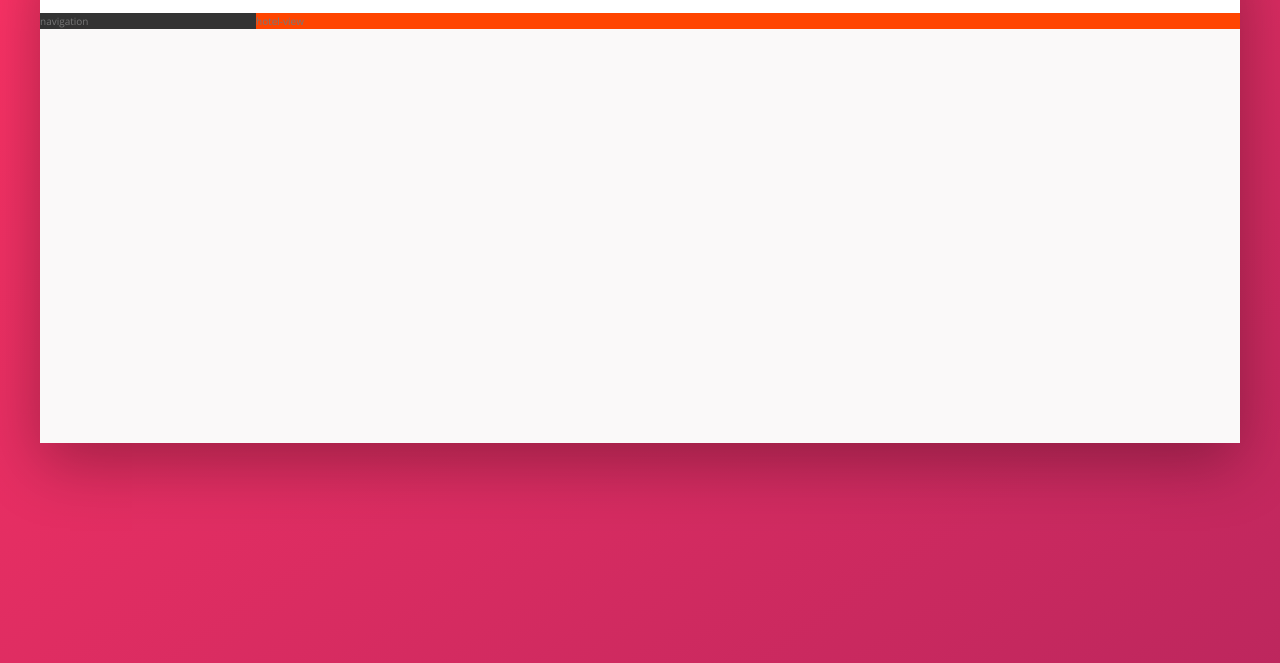
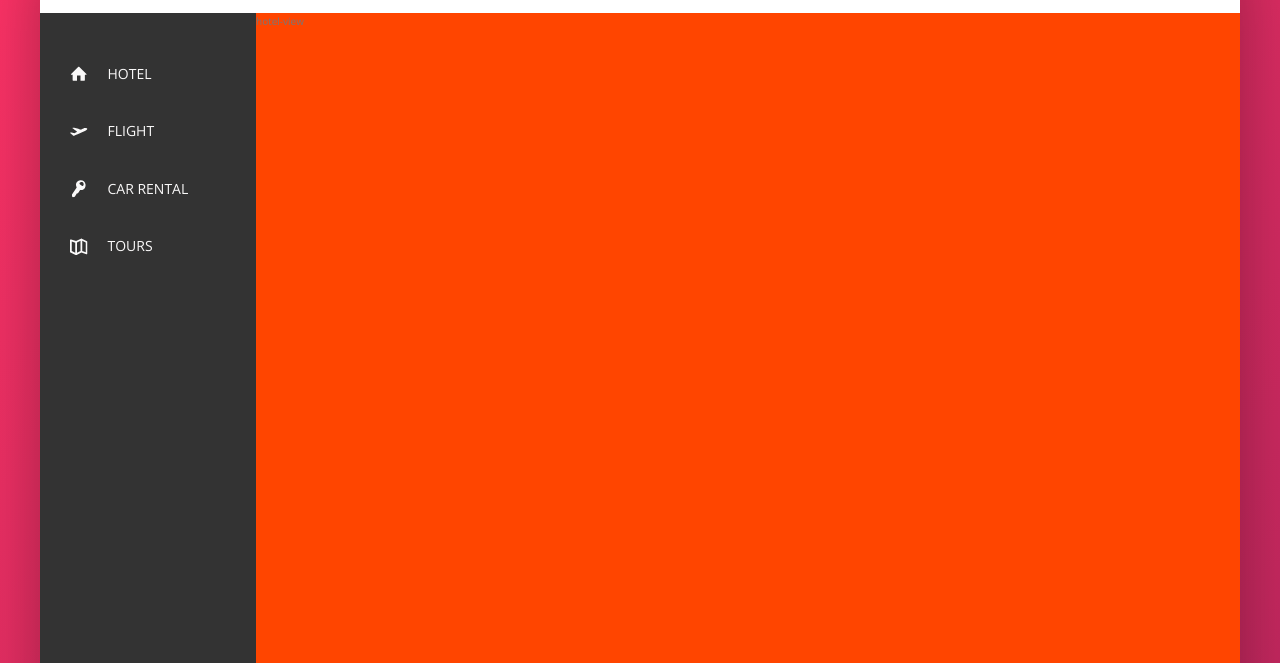
Before and after one commit to Arsalan-Ab/flex-project, a website: page index.html in a window 1280 px wide. Shown: the part 137-800 px from the top of the page. Drawn offline with nearby package versions, Linux system fonts and the light colour scheme.

Commit message:
finish styling sidebar

```diff
--- a/index.html
+++ b/index.html
@@ -52,7 +52,47 @@
 
         <div class="content">
             <nav class="sidebar">
-                navigation
+                <ul class="side-nav">
+                    <li class="side-nav__item">
+                        <a href="#" class="side-nav__link">
+                            <svg class="side-nav__icon">
+                                <use xlink:href="img/sprite.svg#icon-home"></use>
+                            </svg>
+                            <span>Hotel</span>
+                        </a>
+                    </li>
+
+                    <li class="side-nav__item">
+                        <a href="#" class="side-nav__link">
+                            <svg class="side-nav__icon">
+                                <use xlink:href="img/sprite.svg#icon-aircraft-take-off"></use>
+                            </svg>
+                            <span>Flight</span>
+                        </a>
+                    </li>
+
+                    <li class="side-nav__item">
+                        <a href="#" class="side-nav__link">
+                            <svg class="side-nav__icon">
+                                <use xlink:href="img/sprite.svg#icon-key"></use>
+                            </svg>
+                            <span>Car Rental</span>
+                        </a>
+                    </li>
+
+                    <li class="side-nav__item">
+                        <a href="#" class="side-nav__link">
+                            <svg class="side-nav__icon">
+                                <use xlink:href="img/sprite.svg#icon-map"></use>
+                            </svg>
+                            <span>Tours</span>
+                        </a>
+                    </li>
+                </ul>
+
+                <div class="legal">
+                    &copy; 2022 trillo. all right reserved.
+                </div>
             </nav>
             <main class="hotel-view">
                 hotel-view
--- a/sass/_components.scss
+++ b/sass/_components.scss
@@ -69,7 +69,7 @@
         padding: 0 2rem;
         cursor: pointer;
         height: 100%;
-        display:flex;
+        display: flex;
         align-items: center;
     }
 
@@ -95,7 +95,7 @@
         background-color: var(--color-primary);
         color: white;
         position: absolute;
-        top:1.5rem;
+        top: 1.5rem;
         right: 1.1rem;
 
         display: flex;
@@ -111,3 +111,69 @@
         margin-right: 1rem;
     }
 }
+
+
+.side-nav {
+    font-size: 1.4rem;
+    list-style: none;
+    margin-top: 3.5rem;
+
+    &__item {
+        position: relative;
+
+        &:not(:last-child) {
+            margin-bottom: .5rem;
+        }
+    }
+
+    &__item::before {
+        content: "";
+        position: absolute;
+        top: 0;
+        left: 0;
+        height: 100%;
+        width: 3px;
+        background-color: var(--color-primary);
+        transform: scaleY(0);
+        transition: transform .2s,
+                    width .4s cubic-bezier(1,0,0,1) .2s,
+                    background-color .1s;
+    }
+
+    &__item:hover::before {
+        transform: scaleY(1);
+        width: 100%;
+    }
+
+    &__item:active::before{
+        background-color: var(--color-primary-light);
+    }
+
+    &__link:link,
+    &__link:visited {
+        color: var(--color-grey-light-1);
+        text-decoration: none;
+        text-transform: uppercase;
+        position: relative;
+        padding: 1.5rem 3rem;
+        z-index: 10;
+
+        display: flex;
+        align-items: center;
+    }
+
+    &__icon {
+        width: 1.75rem;
+        height: 1.75rem;
+        margin-right: 2rem;
+        fill: currentColor;
+    }
+}
+
+
+.legal {
+    font-size: 1.2rem;
+    color: var(--color-grey-light-4);
+    text-align: center;
+    padding: 2.5rem;
+}
--- a/sass/_layout.scss
+++ b/sass/_layout.scss
@@ -26,11 +26,16 @@
     background-color: var(--color-grey-dark-1);
 
     flex: 0 0 18%;
+
+    display: flex;
+    flex-direction: column;
+    justify-content: space-between;
 }
 
 .hotel-view{
     background-color: white;
     background-color: orangered;
+    height: 80rem;
 
     flex: 1;
 }
```
Also changed, not shown: css/main.css, 1 other file.
